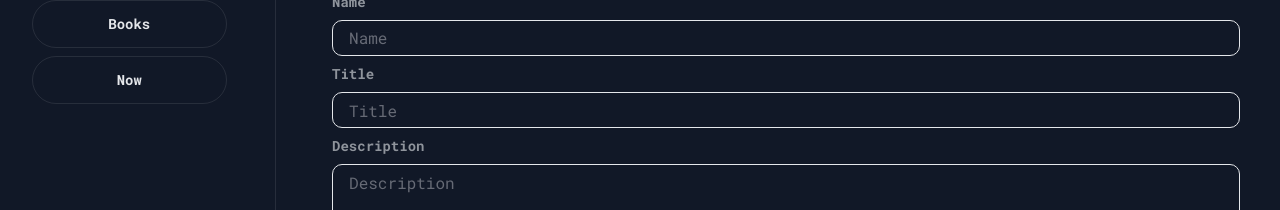
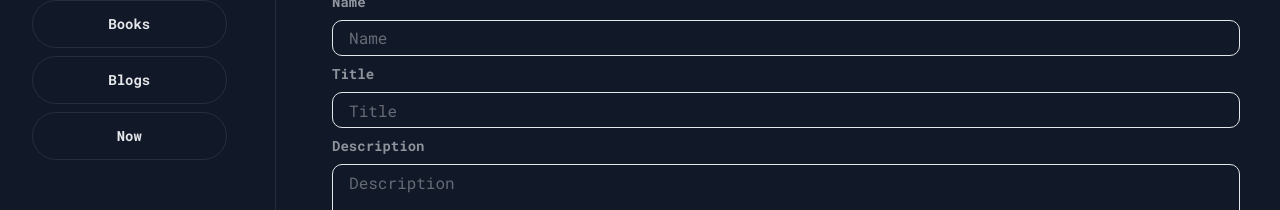
Before and after one commit to JayeshPadhiar/jayeshpadhiar.github.io, a Next.js app: page /admin in a window 1280 px wide. Shown: the part 201-411 px from the top of the page. Built offline with nearby package versions, Linux system fonts and the light colour scheme; no server answers; sample sign-in values are in the browser's storage.

Commit message:
blog setting setup in the admin

```diff
--- a/src/app/(pages)/admin/page.tsx
+++ b/src/app/(pages)/admin/page.tsx
@@ -6,6 +6,7 @@ import SkillSettings from "./components/SkillSettings";
 import ExperienceSettings from "./components/ExperienceSettings";
 import ProjectSettings from "./components/ProjectSettings";
 import BookSettings from "./components/BookSettings";
+import BlogSettings from "./components/BlogSettings";
 import { useRouter } from "next/navigation";
 import NowSettings from "./components/NowSettings";
 
@@ -15,13 +16,13 @@ export default function AdminPage() {
 	const [token, setToken] = useState<string | null>(null);
 	const [selectedPage, setSelectedPage] = useState("Home");
 	const [loading, setLoading] = useState(true);
-
 	const [hero, setHero] = useState({});
 	const [about, setAbout] = useState([]);
 	const [skills, setSkills] = useState({});
 	const [experience, setExperience] = useState({});
 	const [projects, setProjects] = useState({});
 	const [books, setBooks] = useState([]);
+	const [blogs, setBlogs] = useState([]);
 	const [now, setNow] = useState([]);
 
 	async function selectPage(page: any) {
@@ -37,6 +38,8 @@ export default function AdminPage() {
 			setProjects(response?.projects);
 		} else if (page === "Books") {
 			setBooks(response?.books);
+		} else if (page === "Blogs") {
+			setBlogs(response?.blogs);
 		} else if (page === "Now") {
 			setNow(response?.now);
 		}
@@ -55,6 +58,8 @@ export default function AdminPage() {
 			}
 		} else if (selectedPage === "Books") {
 			updatedData = books;
+		} else if (selectedPage === "Blogs") {
+			updatedData = blogs;
 		} else {
 			updatedData = now;
 		}
@@ -85,7 +90,7 @@ export default function AdminPage() {
 			<div className="flex flex-col md:w-[25%] w-full h-full p-8 justify-start items-center">
 				<h1 className="text-2xl font-bold">Admin</h1>
 				<div className="flex md:flex-col flex-row w-full h-full gap-2 mt-4 items-center">
-					{["Home", "Books", "Now"].map((page) => (
+					{["Home", "Books", "Blogs", "Now"].map((page) => (
 						<div key={page} className={`flex justify-center items-center w-full h-12 py-4 rounded-full cursor-pointer ${selectedPage === page ? "border-1 border-foreground/80" : "border-1 border-foreground/10"}`}
 							onClick={() => setSelectedPage(page)}>
 							<h1 className="text-sm font-bold">{page}</h1>
@@ -115,6 +120,11 @@ export default function AdminPage() {
 							<BookSettings books={books} setBooks={setBooks} />
 						</div>
 					)}
+					{selectedPage === "Blogs" && !loading && (
+						<div className="flex flex-col w-full h-full gap-2 mt-4 items-center">
+							<BlogSettings blogs={blogs} setBlogs={setBlogs} />
+						</div>
+					)}
 					{selectedPage === "Now" && !loading && (
 						<div className="flex flex-col w-full h-full gap-2 mt-4 items-center">
 							<NowSettings now={now} setNow={setNow} />
```
